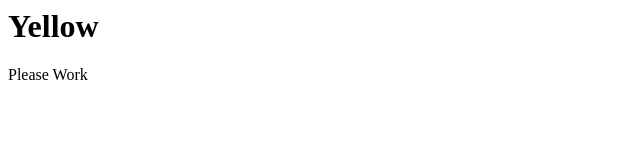
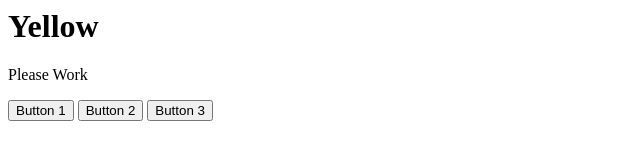
Before and after one commit to BlueKnight44/dREAM, a plain HTML site: page index.html in a window 1280 px wide. Shown: the whole page, without its empty margins (0-640 px from the left). Drawn offline with Linux system fonts and the light colour scheme.

Commit message:
Update index.html

```diff
--- a/index.html
+++ b/index.html
@@ -6,5 +6,8 @@
     <p>
       Please Work
     </p>
+  <button id="btn1">Button 1</button>
+  <button id="btn2">Button 2</button>
+  <button id="btn3">Button 3</button>
   </body>
 </html>
```
